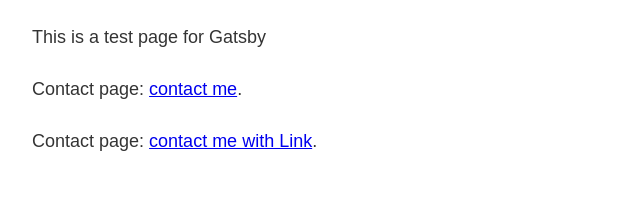
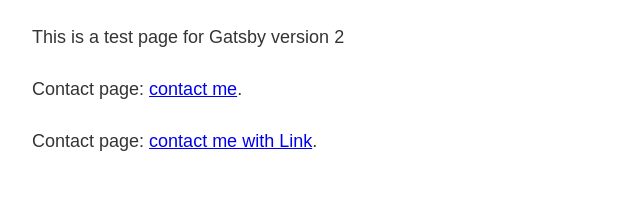
Before and after one commit to mtleinon/gatsby-bootcamp, a Gatsby site: page / in a window 1280 px wide. Shown: the part 419-626 px from the top of the page, 251-891 px from the left. Built offline with nearby package versions, Linux system fonts and the light colour scheme; Gatsby itself is replaced by a stand-in of ours.

Commit message:
Updated version text.

```diff
--- a/src/pages/index.js
+++ b/src/pages/index.js
@@ -7,7 +7,7 @@
 export default () => (
   <Layout title="Home">
     <h2>Hello</h2>
-    <p>This is a test page for Gatsby</p>
+    <p>This is a test page for Gatsby version 2</p>
     <p>
       Contact page: <a href="/contact">contact me</a>.
     </p>
```
